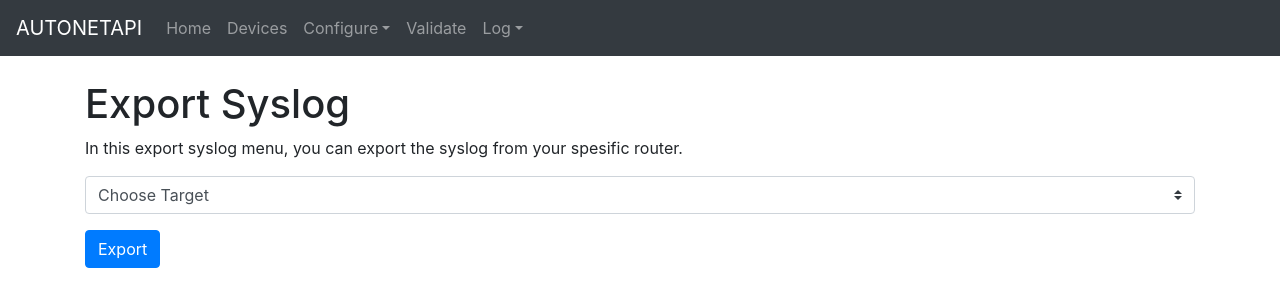
After one commit to abdarafi/autonetapi-csr1000v, a Django app: page /syslog/ in a window 1280 px wide. The commit adds this page. Shown: the top 307 px of the page. Run offline with Django 3.2, Linux system fonts and the light colour scheme; data that the repository does not hold is empty; some libraries are stand-ins or nearby versions.

Commit message:
Major bug fixes and Add export syslog feature

```diff
--- a/netauto/templates/netauto/base.html
+++ b/netauto/templates/netauto/base.html
@@ -37,6 +37,13 @@
                 <li class="nav-item">
                     <a href="{% url 'result' %}" class="nav-link">Validate</a>
                 </li>
+                <li class="nav-item dropdown">
+                    <a href="#" class="nav-link dropdown-toggle" data-toggle="dropdown">Log</a>
+                    <div class="dropdown-menu">
+                        <a href="{% url 'log' %}" class="dropdown-item">App Log</a>
+                        <a href="{% url 'syslog' %}" class="dropdown-item">Export Syslog</a>
+                    </div>
+                </li>
             </ul>
 
         </div>
--- /dev/null
+++ b/netauto/templates/netauto/syslog.html
@@ -0,0 +1,16 @@
+
+{% extends "netauto/base.html" %}
+{% block content %}
+   <h1 class="mt-4">Export Syslog</h1>
+   <p>In this export syslog menu, you can export the syslog from your spesific router.</p>
+    <form method="POST">
+        {% csrf_token %}
+        <select class="custom-select" name="router">
+            <option selected>Choose Target</option>
+            {% for device in all_devices %}
+            <option value="{{ device.id }}">{{device.hostname}} - {{device.ip_address}}</option>
+            {% endfor %}
+          </select>
+        <button type="submit" class="mt-3 btn btn-primary">Export</button>
+    </form>
+{% endblock content %}
--- a/netauto/urls.py
+++ b/netauto/urls.py
@@ -10,4 +10,5 @@ urlpatterns = [
     path('static_route/', views.static_route, name='static'),
     path('ospf/', views.ospf, name='ospf'),
     path('bgp/', views.bgp, name='bgp'),
+    path('syslog/', views.syslog, name='syslog'),
 ]
--- a/netauto/views.py
+++ b/netauto/views.py
@@ -1,16 +1,18 @@
-from django.shortcuts import render, redirect, get_object_or_404
-from .models import Device
+from django.shortcuts import render, redirect, get_object_or_404, HttpResponse
+from .models import Device, Log
 import requests
 import urllib3
 import json
+from datetime import datetime
 
 # Create your views here.
 
 def home(request):
     total_devices = Device.objects.all()
-
+    last_event = Log.objects.all().order_by('-id')[:10]
     context = {
         'total_devices' : len(total_devices),
+        'last_event': last_event,
     }
 
     return render(request, 'netauto/home.html', context)
@@ -32,40 +34,53 @@ def add_ip(request):
 
         selected_device_id = request.POST.getlist('device')
         for x in selected_device_id:
-            dev = get_object_or_404(Device, pk=x)
-            def get_token():
-                url = 'https://%s:55443/api/v1/auth/token-services' % dev.ip_address
-                auth = (dev.username, dev.password)
-                headers = {'Content-Type':'application/json'}
-                response = requests.post(url, auth=auth, headers=headers, verify=False)
-                json_data = json.loads(response.text)
-                token = json_data['token-id']
-                return token
+            try:
+                dev = get_object_or_404(Device, pk=x)
+                def get_token():
+                    url = 'https://%s:55443/api/v1/auth/token-services' % dev.ip_address
+                    auth = (dev.username, dev.password)
+                    headers = {'Content-Type':'application/json'}
+                    response = requests.post(url, auth=auth, headers=headers, verify=False)
+                    json_data = json.loads(response.text)
+                    token = json_data['token-id']
+                    return token
 
-            def put_interface(token, interface):
-                url = 'https://%s:55443/api/v1/interfaces/%s' % (dev.ip_address, interface)
-                headers={ 'Content-Type': 'application/json', 'X-auth-token': token}
+                def put_interface(token, interface):
+                    url = 'https://%s:55443/api/v1/interfaces/%s' % (dev.ip_address, interface)
+                    headers={ 'Content-Type': 'application/json', 'X-auth-token': token}
 
-                payload = {
-                    'type':'ethernet',
-                    'if-name':interface,
-                    'ip-address': new_ip_addr,
-                    'subnet-mask': new_subnetmask,
-                    'description': 'Configured via AUTONETAPI'
-                    }
+                    payload = {
+                        'type':'ethernet',
+                        'if-name':interface,
+                        'ip-address': new_ip_addr,
+                        'subnet-mask': new_subnetmask,
+                        'description': 'Configured via AUTONETAPI'
+                        }
 
-                response = requests.put(url, headers=headers, json=payload, verify=False)
-                print('The router responds with status code: %s ' % response.status_code)
+                    response = requests.put(url, headers=headers, json=payload, verify=False)
+                    if response.status_code >= 400:
+                        message = json.loads(response.text)['error-message']
+                    else:
+                        message = 'Success'
+                    return message
 
-            # Disable unverified HTTPS request warnings.
-            urllib3.disable_warnings(urllib3.exceptions.InsecureRequestWarning)
+                # Disable unverified HTTPS request warnings.
+                urllib3.disable_warnings(urllib3.exceptions.InsecureRequestWarning)
 
-            # Get token.
-            token = get_token()
+                # Get token.
+                token = get_token()
 
-            # Put new interface.
-            put_interface(token, interface)
-
+                # Put new interface.
+                put_interface(token, interface)
+                if put_interface(token,interface) == "Success":
+                    log = Log(target=dev.ip_address, action="Modify IP Address", status="Successful", time= datetime.now(), messages='No Error')
+                    log.save()
+                else:
+                    log = Log(target=dev.ip_address, action="Modify IP Address", status="Error", time= datetime.now(), messages=put_interface(token,interface))
+                    log.save()
+            except Exception as e:
+                log = Log(target=dev.ip_address, action="Modify IP Address", status="Error", time= datetime.now(), messages=e)
+                log.save()
         return redirect('home')
     else:
         all_devices = Device.objects.all()
@@ -83,36 +98,50 @@ def static_route(request):
 
         selected_device_id = request.POST.getlist('device')
         for x in selected_device_id:
-            dev = get_object_or_404(Device, pk=x)
-            def get_token():
-                url = 'https://%s:55443/api/v1/auth/token-services' % dev.ip_address
-                auth = (dev.username, dev.password)
-                headers = {'Content-Type':'application/json'}
-                response = requests.post(url, auth=auth, headers=headers, verify=False)
-                json_data = json.loads(response.text)
-                token = json_data['token-id']
-                return token
-            def post_static_route(token, outinterface):
-                url = 'https://%s:55443/api/v1/routing-svc/static-routes' % dev.ip_address
-                headers = {'Content-Type':'application/json','Accept':'application/json','X-auth-token': token}
-                payload = {
-                    "destination-network": dest_network,
-                    "next-hop-router": next_hop,
-                    "outgoing-interface": outinterface,
-                    "admin-distance": int(admin_distance)
-                }
+            try:
+                dev = get_object_or_404(Device, pk=x)
+                def get_token():
+                    url = 'https://%s:55443/api/v1/auth/token-services' % dev.ip_address
+                    auth = (dev.username, dev.password)
+                    headers = {'Content-Type':'application/json'}
+                    response = requests.post(url, auth=auth, headers=headers, verify=False)
+                    json_data = json.loads(response.text)
+                    token = json_data['token-id']
+                    return token
+                def post_static_route(token, outinterface):
+                    url = 'https://%s:55443/api/v1/routing-svc/static-routes' % dev.ip_address
+                    headers = {'Content-Type':'application/json','Accept':'application/json','X-auth-token': token}
+                    payload = {
+                        "destination-network": dest_network,
+                        "next-hop-router": next_hop,
+                        "outgoing-interface": outinterface,
+                        "admin-distance": int(admin_distance)
+                    }
+                    response = requests.post(url, headers=headers, json=payload, verify=False)
+                    if response.status_code >= 400:
+                        message = json.loads(response.text)['error-message']
+                    else:
+                        message = 'Success'
+                    return message
 
-                response = requests.post(url, headers=headers, json=payload, verify=False)
-                print('Status code for static route: %s' %response.status_code )
+                # Disable unverified HTTPS request warnings.
+                urllib3.disable_warnings(urllib3.exceptions.InsecureRequestWarning)
 
-            # Disable unverified HTTPS request warnings.
-            urllib3.disable_warnings(urllib3.exceptions.InsecureRequestWarning)
+                # Get token.
+                token = get_token()
 
-            # Get token.
-            token = get_token()
+                # Post static route.
+                hasil = post_static_route(token, outinterface)
 
-            # Post static route.
-            post_static_route(token, outinterface)
+                if hasil == "Success":
+                    log = Log(target=dev.ip_address, action="Add Static Route", status="Successful", time= datetime.now(), messages='No Error')
+                    log.save()
+                else:
+                    log = Log(target=dev.ip_address, action="Add Static Route", status="Error", time= datetime.now(), messages=post_static_route(token,outinterface))
+                    log.save()
+            except Exception as e:
+                log = Log(target=dev.ip_address, action="Add Static Route", status="Error", time= datetime.now(), messages=e)
+                log.save()
         return redirect('home')
 
 
@@ -130,44 +159,57 @@ def ospf(request):
         area = request.POST['area']
         selected_device_id = request.POST.getlist('device')
         for x in selected_device_id:
-            dev = get_object_or_404(Device, pk=x)
-            def get_token():
-                url = 'https://%s:55443/api/v1/auth/token-services' % dev.ip_address
-                auth = (dev.username, dev.password)
-                headers = {'Content-Type':'application/json'}
-                response = requests.post(url, auth=auth, headers=headers, verify=False)
-                json_data = json.loads(response.text)
-                token = json_data['token-id']
-                return token
-            def create_ospf(token):
-                url = 'https://%s:55443/api/v1/routing-svc/ospf' % dev.ip_address
-                headers = {'Content-Type':'application/json','Accept':'application/json','X-auth-token': token}
-                payload = {
-                    "routing-protocol-id": ospf_process_id
-                }
-                response = requests.post(url, headers=headers, json=payload, verify=False)
-                print('Status code OSPF Process create : %s' % response.status_code )
-            def post_ospf(token):
-                url = 'https://%s:55443/api/v1/routing-svc/ospf/%s/networks' % (dev.ip_address, ospf_process_id)
-                headers = {'Content-Type':'application/json','Accept':'application/json','X-auth-token': token}
-                payload = {
-                    "network" : network,
-                    "area" : area
-                }
-                response = requests.post(url, headers=headers, json=payload, verify=False)
-                print('Status code OSPF Create : %s' % response.status_code )
+            try:
+                dev = get_object_or_404(Device, pk=x)
+                def get_token():
+                    url = 'https://%s:55443/api/v1/auth/token-services' % dev.ip_address
+                    auth = (dev.username, dev.password)
+                    headers = {'Content-Type':'application/json'}
+                    response = requests.post(url, auth=auth, headers=headers, verify=False)
+                    json_data = json.loads(response.text)
+                    token = json_data['token-id']
+                    return token
+                def create_ospf(token):
+                    url = 'https://%s:55443/api/v1/routing-svc/ospf' % dev.ip_address
+                    headers = {'Content-Type':'application/json','Accept':'application/json','X-auth-token': token}
+                    payload = {
+                        "routing-protocol-id": ospf_process_id
+                    }
+                    response = requests.post(url, headers=headers, json=payload, verify=False)
+                def post_ospf(token):
+                    url = 'https://%s:55443/api/v1/routing-svc/ospf/%s/networks' % (dev.ip_address, ospf_process_id)
+                    headers = {'Content-Type':'application/json','Accept':'application/json','X-auth-token': token}
+                    payload = {
+                        "network" : network,
+                        "area" : area
+                    }
+                    response = requests.post(url, headers=headers, json=payload, verify=False)
+                    if response.status_code >= 400:
+                        message = json.loads(response.text)['error-message']
+                    else:
+                        message = 'Success'
+                    return message
 
-            # Disable unverified HTTPS request warnings.
-            urllib3.disable_warnings(urllib3.exceptions.InsecureRequestWarning)
+                # Disable unverified HTTPS request warnings.
+                urllib3.disable_warnings(urllib3.exceptions.InsecureRequestWarning)
 
-            # Get token.
-            token = get_token()
+                # Get token.
+                token = get_token()
 
-            # Create OSPF Process ID
-            create_ospf(token)
+                # Create OSPF Process ID
+                create_ospf(token)
 
-            # Post OSPF.
-            post_ospf(token)
+                # Post OSPF.
+                hasil = post_ospf(token)
+                if hasil == "Success":
+                    log = Log(target=dev.ip_address, action="Add OSPF Route", status="Successful", time= datetime.now(), messages='No Error')
+                    log.save()
+                else:
+                    log = Log(target=dev.ip_address, action="Add OSPF Route", status="Error", time= datetime.now(), messages=post_ospf(token))
+                    log.save()
+            except Exception as e:
+                log = Log(target=dev.ip_address, action="Add OSPF Route", status="Error", time= datetime.now(), messages=e)
+                log.save()
 
         return redirect('home')
 
@@ -184,43 +226,56 @@ def bgp(request):
         network = request.POST['network'] + '/32'
         selected_device_id = request.POST.getlist('device')
         for x in selected_device_id:
-            dev = get_object_or_404(Device, pk=x)
-            def get_token():
-                url = 'https://%s:55443/api/v1/auth/token-services' % dev.ip_address
-                auth = (dev.username, dev.password)
-                headers = {'Content-Type':'application/json'}
-                response = requests.post(url, auth=auth, headers=headers, verify=False)
-                json_data = json.loads(response.text)
-                token = json_data['token-id']
-                return token
-            def create_bgp(token):
-                url = 'https://%s:55443//api/v1/routing-svc/bgp' % dev.ip_address
-                headers = {'Content-Type':'application/json','Accept':'application/json','X-auth-token': token}
-                payload = {
-                    "routing-protocol-id": bgp_instance_id
-                }
-                response = requests.post(url, headers=headers, json=payload, verify=False)
-                print('Status code BGP Process create : %s' % response.status_code )
-            def post_bgp(token):
-                url = 'https://%s:55443/api/v1/routing-svc/bgp/%s/networks' % (dev.ip_address, bgp_instance_id)
-                headers = {'Content-Type':'application/json','Accept':'application/json','X-auth-token': token}
-                payload = {
-                    "network": network
-                }
-                response = requests.post(url, headers=headers, json=payload, verify=False)
-                print('Status code BGP Create : %s' % response.status_code )
+            try:
+                dev = get_object_or_404(Device, pk=x)
+                def get_token():
+                    url = 'https://%s:55443/api/v1/auth/token-services' % dev.ip_address
+                    auth = (dev.username, dev.password)
+                    headers = {'Content-Type':'application/json'}
+                    response = requests.post(url, auth=auth, headers=headers, verify=False)
+                    json_data = json.loads(response.text)
+                    token = json_data['token-id']
+                    return token
+                def create_bgp(token):
+                    url = 'https://%s:55443//api/v1/routing-svc/bgp' % dev.ip_address
+                    headers = {'Content-Type':'application/json','Accept':'application/json','X-auth-token': token}
+                    payload = {
+                        "routing-protocol-id": bgp_instance_id
+                    }
+                    response = requests.post(url, headers=headers, json=payload, verify=False)
+                def post_bgp(token):
+                    url = 'https://%s:55443/api/v1/routing-svc/bgp/%s/networks' % (dev.ip_address, bgp_instance_id)
+                    headers = {'Content-Type':'application/json','Accept':'application/json','X-auth-token': token}
+                    payload = {
+                        "network": network
+                    }
+                    response = requests.post(url, headers=headers, json=payload, verify=False)
+                    if response.status_code >= 400:
+                        message = json.loads(response.text)['error-message']
+                    else:
+                        message = 'Success'
+                    return message
 
-            # Disable unverified HTTPS request warnings.
-            urllib3.disable_warnings(urllib3.exceptions.InsecureRequestWarning)
+                # Disable unverified HTTPS request warnings.
+                urllib3.disable_warnings(urllib3.exceptions.InsecureRequestWarning)
 
-            # Get token.
-            token = get_token()
+                # Get token.
+                token = get_token()
 
-            # Create BGP ASN
-            create_bgp(token)
+                # Create BGP ASN
+                create_bgp(token)
 
-            # Post BGP.
-            post_bgp(token)
+                # Post BGP.
+                hasil = post_bgp(token)
+                if hasil == "Success":
+                    log = Log(target=dev.ip_address, action="Add BGP Route", status="Successful", time= datetime.now(), messages='No Error')
+                    log.save()
+                else:
+                    log = Log(target=dev.ip_address, action="Add BGP Route", status="Error", time= datetime.now(), messages=post_bgp(token))
+                    log.save()
+            except Exception as e:
+                log = Log(target=dev.ip_address, action="Add BGP Route", status="Error", time= datetime.now(), messages=e)
+                log.save()
 
         return redirect('home')
     else:
@@ -237,36 +292,49 @@ def show_config(request):
         cisco_command = request.POST['cisco_command']
         selected_device_id = request.POST['router']
         dev = get_object_or_404(Device, pk=selected_device_id)
-        def get_token():
-            url = 'https://%s:55443/api/v1/auth/token-services' % dev.ip_address
-            auth = (dev.username, dev.password)
-            headers = {'Content-Type':'application/json'}
-            response = requests.post(url, auth=auth, headers=headers, verify=False)
-            json_data = json.loads(response.text)
-            token = json_data['token-id']
-            return token
-        def send_cli(token):
-            url = 'https://%s:55443/api/v1/global/cli' % dev.ip_address
-            headers = {'Content-Type':'application/json','X-auth-token': token}
-            payload = {
-                "exec" : cisco_command
-            }
-            response = requests.put(url, headers=headers, json=payload, verify=False)
-            json_data = json.loads(response.text)
-            #print(json.dumps(json_data, indent=4, separators=(',', ': ')))
-            return "Hasil response : \n " + json_data['results']
+        try:
+            def get_token():
+                url = 'https://%s:55443/api/v1/auth/token-services' % dev.ip_address
+                auth = (dev.username, dev.password)
+                headers = {'Content-Type':'application/json'}
+                response = requests.post(url, auth=auth, headers=headers, verify=False)
+                json_data = json.loads(response.text)
+                token = json_data['token-id']
+                return token
+            def send_cli(token):
+                url = 'https://%s:55443/api/v1/global/cli' % dev.ip_address
+                headers = {'Content-Type':'application/json','X-auth-token': token}
+                payload = {
+                    "exec" : cisco_command
+                }
+                response = requests.put(url, headers=headers, json=payload, verify=False)
+                json_data = json.loads(response.text)
+                #print(json.dumps(json_data, indent=4, separators=(',', ': ')))
+                if response.status_code >= 400:
+                    return (json_data['detail'], 'gabisa')
+                else:
+                    return (json_data['results'], 'bisa')
 
-        # Disable unverified HTTPS request warnings.
-        urllib3.disable_warnings(urllib3.exceptions.InsecureRequestWarning)
+            # Disable unverified HTTPS request warnings.
+            urllib3.disable_warnings(urllib3.exceptions.InsecureRequestWarning)
 
-        # Get token.
-        token = get_token()
+            # Get token.
+            token = get_token()
 
-        # Put the CLI Command
-        send_cli(token)
+            # Put the CLI Command
+            send_cli(token)
+            if send_cli(token)[1] == "bisa":
+                log = Log(target=dev.ip_address, action="Validate Configuration", status="Successful", time= datetime.now(), messages="No Error")
+                log.save()
+            else:
+                log = Log(target=dev.ip_address, action="Validate Configuration", status="Error", time= datetime.now(), messages="Invalid Cisco Command")
+                log.save()
+        except Exception as e:
+            log = Log(target=dev.ip_address, action="Validate Configuration", status="Error", time= datetime.now(), messages=e)
+            log.save()
         context = {
             'head' : head,
-            'status' : send_cli(token),
+            'status' : send_cli(token)[0],
         }
         return render(request, 'netauto/result.html', context)
     else:
@@ -278,5 +346,54 @@ def show_config(request):
         }
         return render(request, 'netauto/validate.html', context)
 
+def syslog(request):
+    if request.method == "POST":
+        selected_device_id = request.POST['router']
+        dev = get_object_or_404(Device, pk=selected_device_id)
+        try:
+            def get_token():
+                url = 'https://%s:55443/api/v1/auth/token-services' % dev.ip_address
+                auth = (dev.username, dev.password)
+                headers = {'Content-Type':'application/json'}
+                response = requests.post(url, auth=auth, headers=headers, verify=False)
+                json_data = json.loads(response.text)
+                token = json_data['token-id']
+                return token
+            def get_syslog(token):
+                url = 'https://%s:55443/api/v1/global/syslog' % dev.ip_address
+                headers = {'Accept':'application/json', 'X-auth-token':token}
+                response = requests.get(url, headers=headers, verify=False)
+                json_data = json.loads(response.text)
+                syslog = json_data['messages']
+                return syslog
+            # Disable unverified HTTPS request warnings.
+            urllib3.disable_warnings(urllib3.exceptions.InsecureRequestWarning)
+
+            # Get token.
+            token = get_token()
+
+            get_syslog(token)
+            log = Log(target=dev.ip_address, action="Export Syslog", status="Successful", time= datetime.now(), messages="No Error")
+            log.save()
+        except Exception as e:
+            log = Log(target=dev.ip_address, action="Export Syslog", status="Error", time= datetime.now(), messages=e)
+            log.save()
+
+        filename = "syslog.txt"
+        content = get_syslog(token)
+        response = HttpResponse(content, content_type='text/plain')
+        response['Content-Disposition'] = 'attachment; filename={0}'.format(filename)
+        return response
+    else:
+        all_devices = Device.objects.all()
+        context = {
+            'all_devices': all_devices,
+        }
+        return render(request, 'netauto/syslog.html', context)
+
 def log(request):
-    return render(request, 'netauto/log.html')
+    logs = Log.objects.all().order_by('-id')
+    context = {
+        'logs': logs
+    }
+    return render(request, 'netauto/log.html', context)
```
Also changed, not shown: netauto/templates/netauto/home.html (+9 -4 lines).
